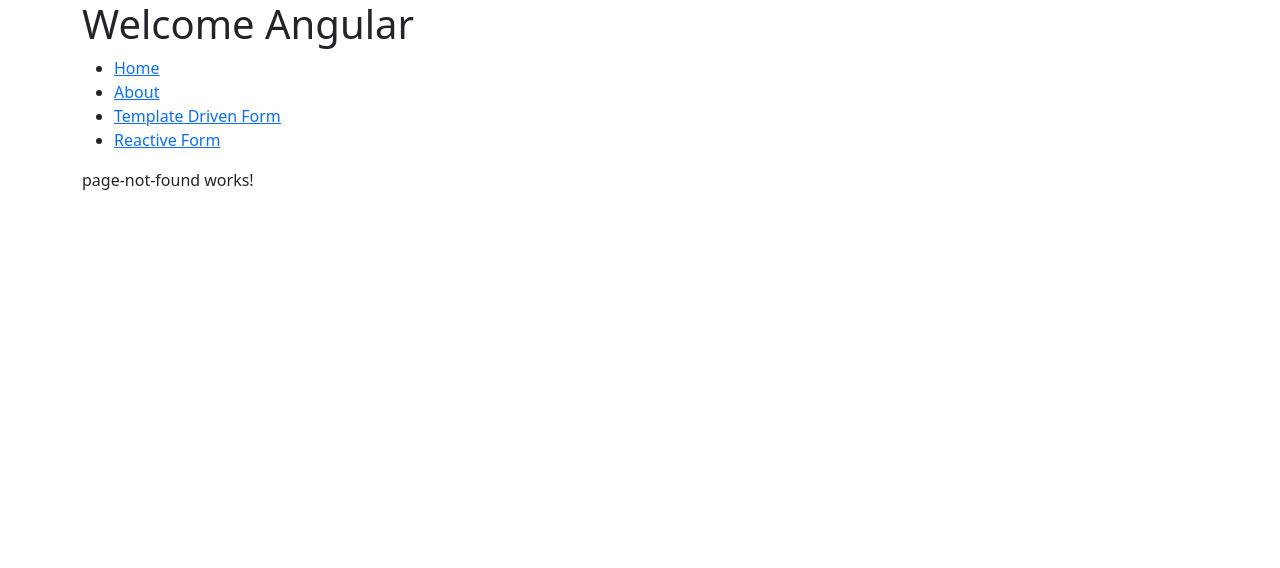
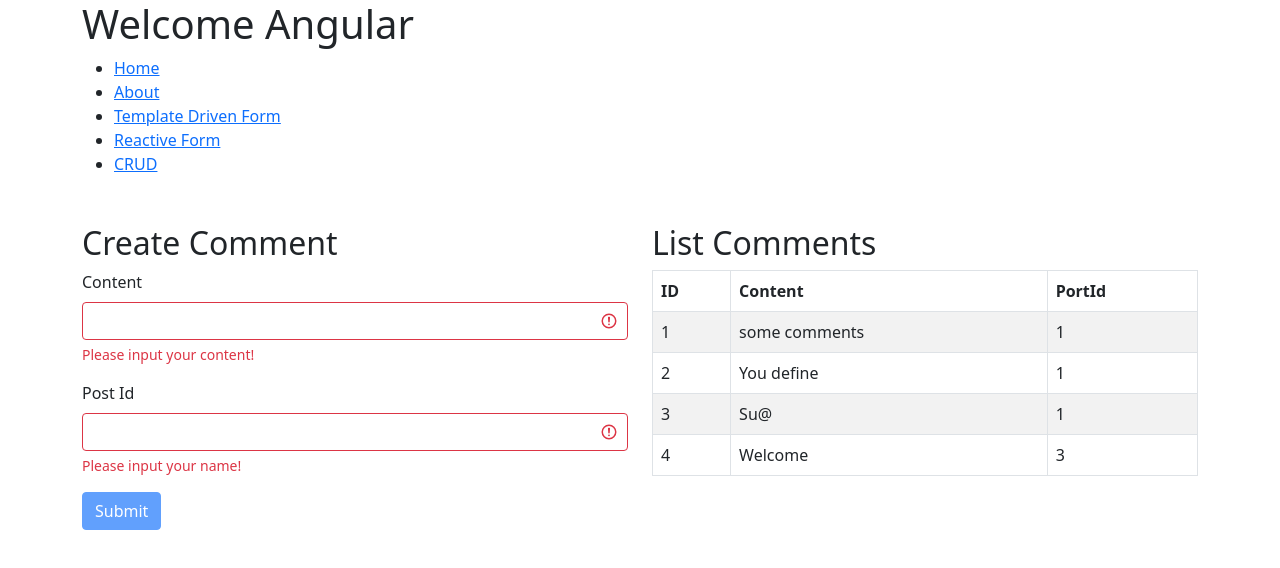
Before and after one commit to Tran-Du-Su/Angular12, an Angular app: page /getData in a window 1280 px wide. Shown: the top 568 px of the page. Built offline with nearby package versions, Linux system fonts and the light colour scheme; data requests are answered from the project's data file.

Commit message:
CRUD (Create and read)

```diff
--- /dev/null
+++ b/JsonServer/db.json
@@ -0,0 +1,34 @@
+{
+  "ports": [
+    {
+      "id": 1,
+      "title": "json-server",
+      "author": "typicode"
+    }
+  ],
+  "comments": [
+    {
+      "id": 1,
+      "body": "some comments",
+      "postId": 1
+    },
+    {
+      "body": "You define ",
+      "postId": "1",
+      "id": 2
+    },
+    {
+      "body": "Su@",
+      "postId": "1",
+      "id": 3
+    },
+    {
+      "body": "Welcome",
+      "postId": "3",
+      "id": 4
+    }
+  ],
+  "profile": {
+    "name": "typicode"
+  }
+}
--- /dev/null
+++ b/JsonServer/routes.json
@@ -0,0 +1,3 @@
+{
+  "/:resource/:id/show": "/:resource/:id"
+}
--- /dev/null
+++ b/src/app/Services/http-server.service.ts
@@ -0,0 +1,29 @@
+import { HttpClient, HttpHeaders } from '@angular/common/http';
+import { Injectable } from '@angular/core';
+import { Observable } from 'rxjs';
+
+@Injectable({
+  providedIn: 'root'
+})
+export class HttpServerService {
+  private REST_API_SERVER = 'http://localhost:3000';
+  private REST_API_RANDOM_USER = 'https://randomuser.me/api/';
+
+  private httpOptions = {
+    headers: new HttpHeaders({
+      'Content-Type': 'application/json'
+    })
+  }
+
+  constructor(private httpClient: HttpClient) { }
+
+  public getComments(): Observable<any> {
+    const url = `${this.REST_API_SERVER}/comments`;
+    return this.httpClient.get<any>(url, this.httpOptions);
+  }
+
+  public postComment(payload: any): Observable<any> {
+    const url = `${this.REST_API_SERVER}/comments`;
+    return this.httpClient.post<any>(url,payload, this.httpOptions);
+  }
+}
--- a/src/app/app-routing.module.ts
+++ b/src/app/app-routing.module.ts
@@ -5,6 +5,7 @@
 import { AboutComponent } from './about/about.component';
 import { TemplateDrivenFormComponent } from './template-driven-form/template-driven-form.component';
 import { ReactiveFormComponent } from './reactive-form/reactive-form.component';
+import { GetDataComponent } from './get-data/get-data.component';
 
 const routes: Routes = [
   { path: '', component: HomeComponent },
@@ -12,6 +13,7 @@
   { path: 'about', component: AboutComponent },
   { path: 'templateForm', component: TemplateDrivenFormComponent },
   { path: 'reactiveForm', component: ReactiveFormComponent },
+  { path: 'getData', component: GetDataComponent },
   { path: '**', component: PageNotFoundComponent}
 ];
 
--- a/src/app/app.component.html
+++ b/src/app/app.component.html
@@ -9,6 +9,7 @@
       <li><a routerLink="/about" routerLinkActive="active" ariaCurrentWhenActive="page">About</a></li>
       <li><a routerLink="/templateForm" routerLinkActive="active" ariaCurrentWhenActive="page">Template Driven Form</a>
       <li><a routerLink="/reactiveForm" routerLinkActive="active" ariaCurrentWhenActive="page">Reactive Form</a>
+      <li><a routerLink="/getData" routerLinkActive="active" ariaCurrentWhenActive="page">CRUD</a>
       </li>
     </ul>
   </nav>
--- /dev/null
+++ b/src/app/get-data/get-data.component.html
@@ -0,0 +1,43 @@
+<div class="mt-5 row">
+  <div class="col-6">
+    <h2>Create Comment</h2>
+
+    <form [formGroup]="formData" (ngSubmit)="onSubmit()">
+      <div class="mb-3">
+        <label for="exampleInputEmail1" class="form-label">Content</label>
+        <input formControlName="content"
+          [ngClass]="formData.controls['content'].valid ? 'form-control': 'form-control is-invalid'"
+          id="exampleInputEmail1" aria-describedby="emailHelp" />
+        <span class="invalid-feedback">Please input your content!</span>
+      </div>
+      <div class="mb-3">
+        <label for="exampleInputPassword1" class="form-label">Post Id</label>
+        <input type="text" formControlName="postId"
+          [ngClass]="formData.controls['postId'].valid ? 'form-control': 'form-control is-invalid'"
+          id="exampleInputPassword1">
+        <span class="invalid-feedback">Please input your name!</span>
+      </div>
+      <!-- <button type="submit" (click)="submitForm()" class="btn btn-primary">Submit</button> -->
+      <button type="submit" class="btn btn-primary" [disabled]="!formData.valid">Submit</button>
+    </form>
+  </div>
+
+  <div class="col-6">
+    <h2>List Comments</h2>
+    <table class="table table-bordered table-striped">
+      <thead>
+        <tr>
+          <th>ID</th>
+          <th>Content</th>
+          <th>PortId</th>
+        </tr>
+      </thead>
+      <tbody>
+        <tr *ngFor="let data of dataCOmments">
+          <td>{{ data['id'] }}</td>
+          <td>{{ data['body'] }}</td>
+          <td>{{ data['postId'] }}</td>
+        </tr>
+      </tbody>
+    </table>
+  </div>
--- /dev/null
+++ b/src/app/get-data/get-data.component.ts
@@ -0,0 +1,48 @@
+import { Component, OnInit } from '@angular/core';
+import { HttpServerService } from '../Services/http-server.service';
+import { FormBuilder, Validators } from '@angular/forms';
+
+@Component({
+  selector: 'app-get-data',
+  templateUrl: './get-data.component.html',
+  styleUrls: ['./get-data.component.scss']
+})
+export class GetDataComponent implements OnInit {
+  public dataCOmments = [];
+
+  public formData = this.formBuilder.group({
+    content: ['', Validators.required],
+    postId: ['', Validators.required]
+  })
+
+  constructor(
+    private httpService: HttpServerService,
+    private formBuilder: FormBuilder
+  ) { }
+
+  ngOnInit(): void {
+    this.httpService.getComments().subscribe(data => {
+      this.dataCOmments = data
+    });
+  }
+
+  public clearForm(): void {
+    this.formData.controls['content'].setValue('');
+    this.formData.controls['postId'].setValue('');
+  }
+
+  public onSubmit(): void {
+    const data = {
+      body: this.formData.controls['content'].value,
+      postId: this.formData.controls['postId'].value
+    };
+
+    this.httpService.postComment(data).subscribe();
+
+    this.ngOnInit();
+    this.clearForm();
+
+
+  }
+
+}
```
Also changed, not shown: src/app/app.module.ts (+7 -2 lines), JsonServer/commands.txt (added), src/app/get-data/get-data.component.scss (added), 2 other files (tests, documents, lock files or other folders).
